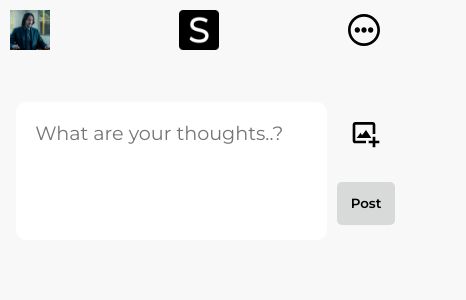
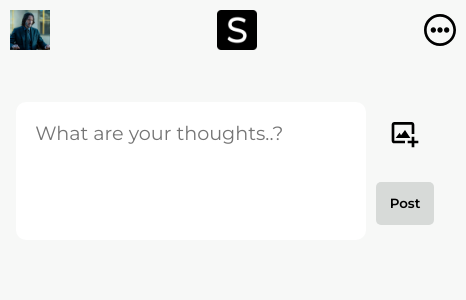
Before and after one commit to Harsha-Vardhan-24/social-frontend, a React (Vite) app: page /feed in a window 390 px wide. Shown: the top 300 px of the page, 466 px wide, since content can reach past the window. Built offline with nearby package versions, Linux system fonts and the light colour scheme.

Commit message:
updated css

```diff
--- a/src/index.css
+++ b/src/index.css
@@ -310,6 +310,11 @@ footer {
 
 .add-img-icon {
   font-size: 2em;
+  cursor: pointer;
+}
+
+#user-upload-img {
+  display: none;
 }
 
 @media only screen and (max-width: 500px) {
@@ -341,7 +346,6 @@ footer {
     display: flex;
     justify-content: space-between;
     align-items: center;
-    width: 100vw;
     margin-bottom: 10px;
   }
 
@@ -369,10 +373,11 @@ footer {
     justify-content: space-between;
     align-items: center;
     padding: 1em;
+    margin: 0 auto;
   }
 
   .post-input-form {
-    width: 70vw;
+    width: 80vw;
   }
 
   .profile-pic {
```
